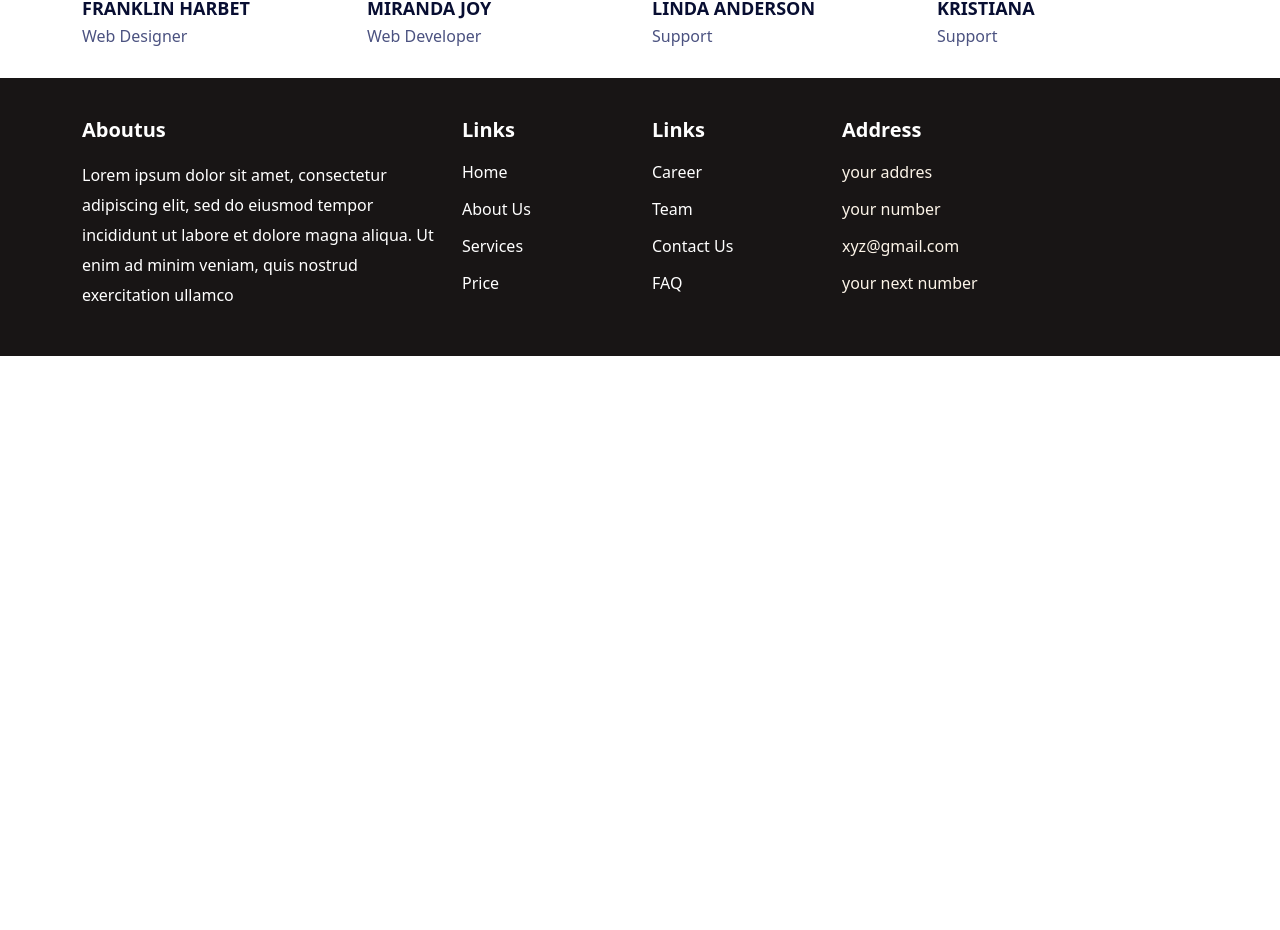
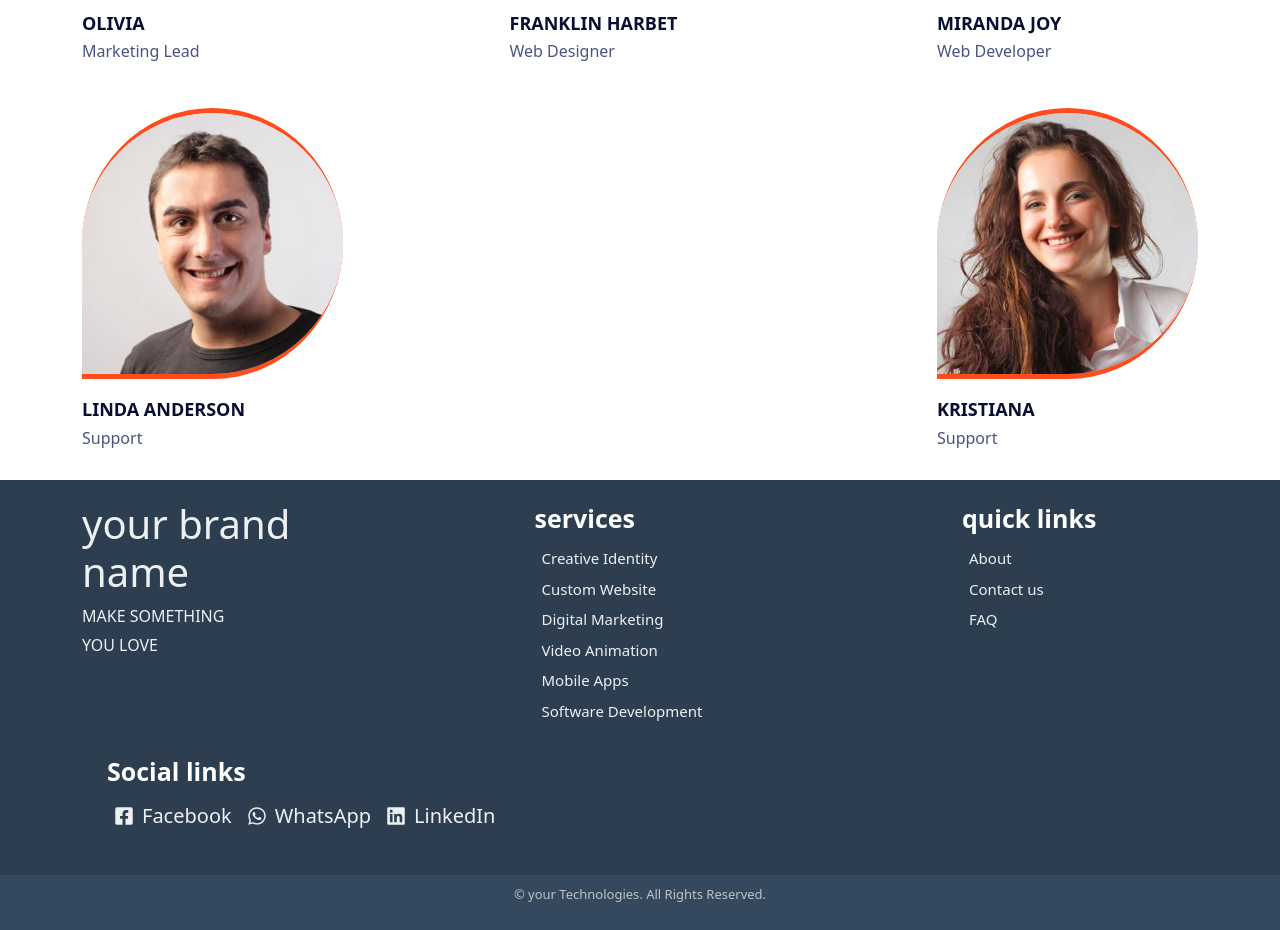
Before and after one commit to mariyamsaleem32/digital-markiting-agency-website, a React (Vite) app: page /team in a window 1280 px wide. Shown: the part 1098-2028 px from the top of the page. Before the commit the page ends 1454 px from the top, so only its background shows below. Built offline with nearby package versions, Linux system fonts and the light colour scheme.

Commit message:
footer completed

```diff
--- a/src/components/Footer/index.jsx
+++ b/src/components/Footer/index.jsx
@@ -1,53 +1,70 @@
-import React from "react";
-import "./style.css";
-import { Link } from "react-router";
+import React from 'react';
+import { Link } from 'react-router';
+import { FaFacebookSquare, FaWhatsapp, FaLinkedin } from 'react-icons/fa';
+import './styles.css';
 
 const Footer = () => {
     return (
         <>
-      <div className="footer">
-        <div className="container footer-text">
+          <div className="footer-area">
+            <div className="container">
               <div className="row">
-            <div className="col-lg-4 col-md-6 col-12">
-              <h3>Aboutus</h3>
-              <p>
-                Lorem ipsum dolor sit amet, consectetur adipiscing elit, sed do
-                eiusmod tempor incididunt ut labore et dolore magna aliqua. Ut
-                enim ad minim veniam, quis nostrud exercitation ullamco{" "}
-              </p>
+                <div className="col-md-3">
+                  <h1>your brand name</h1>
+                  <p className="footer-col-1-h">MAKE SOMETHING</p>
+                  <p className="footer-col-1-p">YOU LOVE</p>
                 </div>
-            <div className="col-lg-2 col-md-6 col-12">
-              <h3>Links</h3>
+                <div className="col-md-3 services_col">
+                  <div className="inner_col">
+                    <p className="footer-h">services</p>
                     <ul>
-                <li><a href="/">Home</a></li>
-                <li><a href="/Aboutus">About Us</a></li>
-                <li><a href="/Services">Services</a></li>
-                <li><a href="/Price">Price</a></li>
-
+                      <li><Link to="/creative-identity">Creative Identity</Link></li>
+                      <li><Link to="/custom-website">Custom Website</Link></li>
+                      <li><Link to="/digital-marketing">Digital Marketing</Link></li>
+                      <li><Link to="/video-animation">Video Animation</Link></li>
+                      <li><Link to="/mobile-apps">Mobile Apps</Link></li>
+                      <li><Link to="/software-development">Software Development</Link></li>
                     </ul>
                   </div>
-            <div className="col-lg-2 col-md-6 col-12">
-              <h3> Links</h3>
+                </div>
+                <div className="col-md-3 quickLinks_col">
+                  <div className="inner_col">
+                    <p className="footer-h">quick links</p>
                     <ul>
-                <li><a href="/">Career</a></li>
-                <li><a href="/team">Team</a></li>
-                <li><a href="/Contactus">Contact Us</a></li>
-                <li><Link to='/faq'>FAQ</Link></li>
+                      <li><Link to={"/aboutus"}>About</Link></li>
+                      <li><Link to={"/contactus"}>Contact us</Link></li>
+                      <li><Link to={'/faqs'}>FAQ</Link></li>
                     </ul>
                   </div>
-            <div className="col-lg-4 col-md-6 col-12">
-              <h3>Address</h3>
-              <ul>
-                <li>your addres</li>
-                <li>your number</li>
-                <li>xyz@gmail.com</li>
-                <li>your next number</li>
+                </div>
+                <div className="col-md-3">
+                  <p className="footer-h">Social links</p>
+                  <ul className="social_media_icons">
+                    <li>
+                      <a href="https://www.facebook.com/profile.php?id=100090462638801" target="_blank" rel="noopener noreferrer">
+                        <FaFacebookSquare className="icon" /> <span>Facebook</span>
+                      </a>
+                    </li>
+                    <li>
+                      <a href="https://wa.me/923101046562" target="_blank" rel="noopener noreferrer">
+                        <FaWhatsapp className="icon" /> <span>WhatsApp</span>
+                      </a>
+                    </li>
+                    <li>
+                      <a href="https://www.linkedin.com/in/mariyam-saleem-a227052b7//" target="_blank" rel="noopener noreferrer">
+                        <FaLinkedin className="icon" /> <span>LinkedIn</span>
+                      </a>
+                    </li>
                   </ul>
                 </div>
               </div>
             </div>
           </div>
+          <div className="copy-right-area">
+            <p>© your Technologies. All Rights Reserved.</p>
+          </div>
         </>
     );
 }
+
 export default Footer;
--- a/src/components/Footer/style.css
+++ /dev/null
@@ -1,110 +0,0 @@
-.newsletter{
-    padding: 100px 0px 80px 0px;
-  }
-  .newsletter-form {
-    position: relative;
-    max-width: 600px;
-    margin-top: 30px;
-    margin-left: auto;
-    margin-right: auto;
-  }
-  .newsletter-form .input-newsletter {
-    display: block;
-    width: 100%;
-    border: none;
-    background-color: #eaeaea;
-    color: #080e32;
-    height: 50px;
-    padding-left: 18px;
-    border-radius: 5px;
-    font-size: 16px;
-    font-weight: 400;
-  }
-  .newsletter-form .default-btn {
-    position: absolute;
-    right: 0;
-    top: 0;
-    height: 50px;
-  }
-  .newsletter-form .default-btn:before {
-    content: "";
-    position: absolute;
-    left: 0;
-    right: 0;
-    top: 0;
-    bottom: 0;
-    border-radius: 5px;
-    background-color:#e60611 ;
-    z-index: -1;
-    -moz-transition: .5s;
-    transition: .5s;
-  }
-  .newsletter h6{
-    display: block;
-    margin-bottom: 12px;
-    color: #df1c26;
-    text-transform: uppercase;
-    font-size: 15px;
-    font-weight: 700;
-  }
-  .newsletter h4{
-    font-size: 40px;
-    font-weight: 700;
-}
-.newsletter p{
-    max-width: 600px;
-    font-size: 16px;
-    font-weight: 500;
-    margin-left: auto;
-    margin-right: auto;
-    line-height: 1.8;
-    margin-top: 12px;
-    color: #4b5280;
-}
-.footer{
-    /* background-image: url(../../assets/Images/home-banner.jpg); */
-    background-color: #181515;
-    background-repeat: no-repeat;
-    background-attachment: fixed;
-    background-size: cover;
-    padding: 10px 0px 30px 0px;
-}
-.footer-text{
-    text-align: left;
-    color: #fff;
-}
-.footer-text h3{
- font-size: 20px;
- font-weight: 600;
- padding: 30px 0px 10px 0px;
- width: 50px;
-}
-.footer-text p{
-    line-height: 30px;
-}
-.footer-text ul{
-    padding-left: 0;
-  margin-bottom: 0;
-  list-style-type: none;
-}
-.footer-text ul li{
-    margin-bottom: 13px;
-    color: #fcf4e8;
-    font-size: 16px;
-    font-weight: 400;
-    text-decoration: none;
-}
-.footer-text ul li a:hover{
- color: #3c3179;
-}
-.footer-text ul li a{
-text-decoration:none;
-color: #fff;
-}
-.newsletter{
-text-align: center;
-}
-.footer-end{
-  color: #fff;
-  padding: 20px;
-}
--- /dev/null
+++ b/src/components/Footer/styles.css
@@ -0,0 +1,118 @@
+/* General styling for the footer area */
+.footer-area {
+    background-color: #2C3E50;
+    color: #ecf0f1;
+    padding: 20px 0;  /* Reduced padding */
+}
+
+/* Container styling */
+.container {
+    max-width: 1140px;
+    margin: 0 auto;
+    padding: 0 15px; /* Some padding for alignment */
+}
+
+/* Row and flexbox for columns */
+.row {
+    display: flex;
+    flex-wrap: wrap;
+    justify-content: space-between;
+    gap: 15px; /* Adjusted gap between columns */
+}
+
+/* Column styling */
+.col-md-3 {
+    flex: 1 1 22%; /* Slightly smaller width to fit content neatly */
+}
+
+/* Footer heading styles */
+.footer-h {
+    font-size: 25px;
+    font-weight: bold;
+    margin-bottom: 10px;
+    margin-left: 25px;
+    color: #fff;
+}
+
+/* Footer sub-headings styles */
+.footer-col-1-h, .footer-col-1-p {
+    font-size: 16px;
+    margin: 5px 0;
+    color: #ecf0f1;
+}
+
+/* List styles */
+ul {
+    list-style-type: none;
+    padding: 0;
+    margin: 0;
+}
+
+ul li {
+    margin-bottom: 8px; /* Reduced margin */
+}
+
+ul li a {
+    color: #ecf0f1;
+    font-size: 15px;
+    text-decoration: none;
+    display: block;
+}
+
+ul li a:hover {
+    color: #3498db;
+}
+
+/* Social media icons styling */
+.social_media_icons {
+    display: flex;
+    gap: 15px; /* Reduced gap between icons */
+    align-items: center;
+}
+
+.social_media_icons li {
+    list-style: none;
+}
+
+.social_media_icons a {
+    color: #ecf0f1;
+    font-size: 20px;
+    display: flex;
+    align-items: center;
+    text-decoration: none;
+    gap: 8px; /* Slightly smaller gap between icon and text */
+}
+
+.social_media_icons a:hover {
+    color: #3498db;
+}
+
+.social_media_icons .icon {
+    transition: transform 0.3s ease;
+}
+
+.social_media_icons a:hover .icon {
+    transform: scale(1.1); /* Slightly smaller hover scale */
+}
+
+/* Footer copyright */
+.copy-right-area {
+    background-color: #34495e;
+    color: #bdc3c7;
+    padding: 10px 0;  /* Reduced padding */
+    text-align: center;
+    font-size: 13px;  /* Smaller font size */
+}
+
+/* Responsive Design */
+@media (max-width: 767px) {
+    .col-md-3 {
+        flex: 1 1 100%;
+        margin-bottom: 20px;
+    }
+
+    .social_media_icons {
+        flex-direction: column;
+        align-items: flex-start;
+    }
+}
```
Lines whose indentation alone changed are shown as unchanged.
